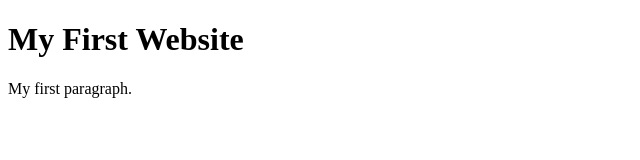
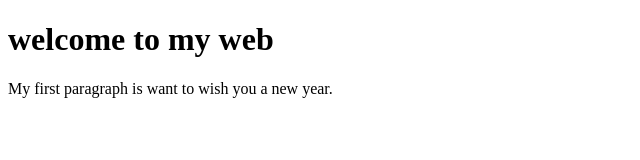
Before and after one commit to JatinJain24/codersrank-Practice, a website: page index.html in a window 1280 px wide. Shown: the whole page, without its empty margins (0-640 px from the left). Drawn offline with Linux system fonts and the light colour scheme.

Commit message:
1 file modified

```diff
--- a/index.html
+++ b/index.html
@@ -1,12 +1,12 @@
 <!DOCTYPE html>
 <html>
   <head>
-    <title>Page Title</title>
+    <title> Hii Its my ist page on codersrank</title>
   </head>
   <body>
 
-    <h1>My First Website</h1>
-    <p>My first paragraph.</p>
+    <h1>welcome to my web</h1>
+    <p>My first paragraph is want to wish you a new year.</p>
 
   </body>
 </html>
```
